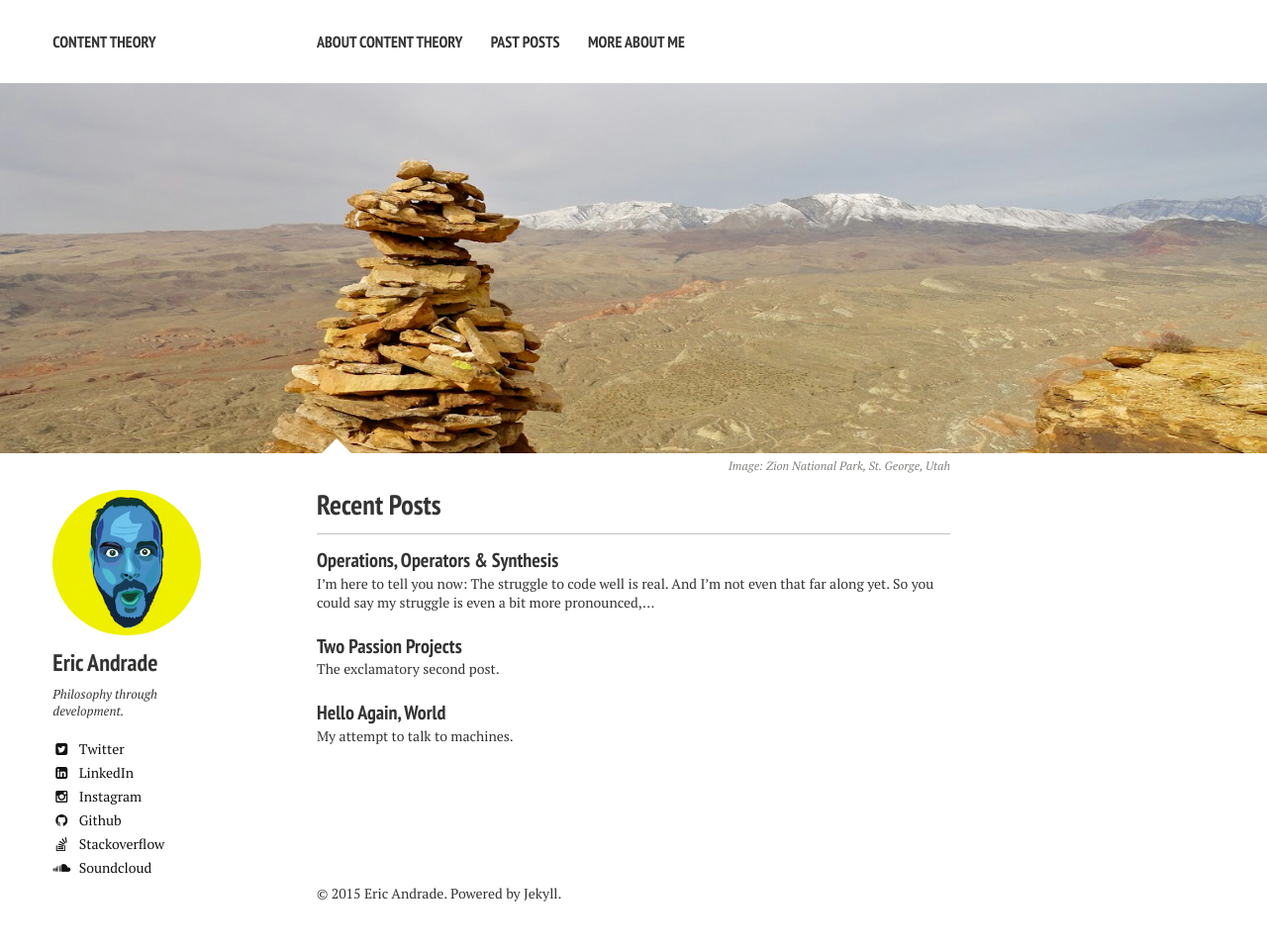
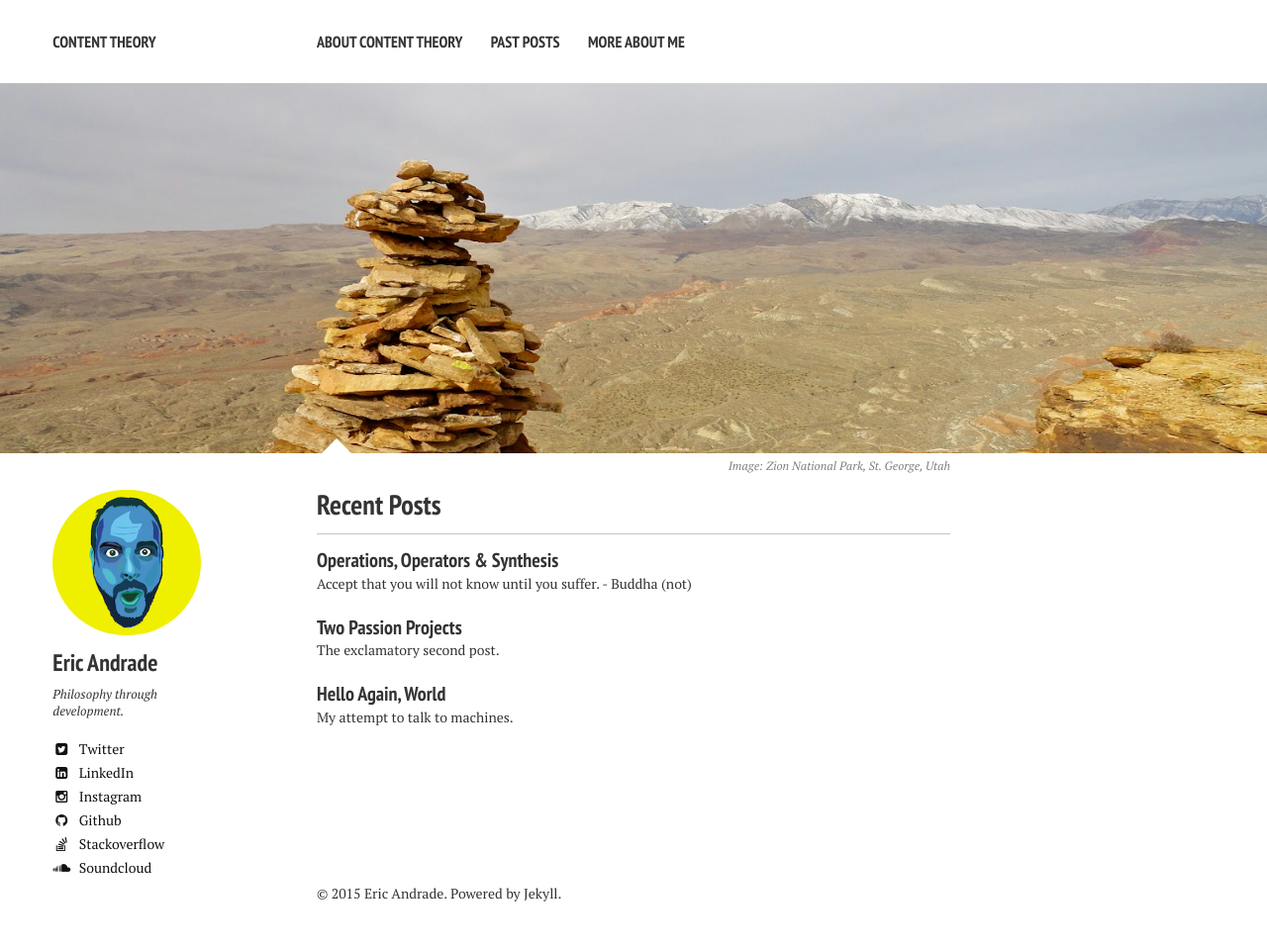
Before and after one commit to buddhaplex/content-theory, a Jekyll site: the page built from index.md, in a window 1280 px wide. Shown: the whole page at 99% size. Built offline with Jekyll 4.4.1, drawn with Linux system fonts in a browser that asks for light colours; nearby versions of some CDN libraries.

Commit message:
Operations Operators and Synthesis Post

```diff
--- a/_posts/2015-08-27-operations-operators-and-synthesis.markdown
+++ b/_posts/2015-08-27-operations-operators-and-synthesis.markdown
@@ -3,7 +3,7 @@ layout: post
 title: Operations, Operators & Synthesis
 modified:
 categories:
-excerpt:
+excerpt: Accept that you will not know until you suffer. - Buddha (not)
 tags: [Development, Ruby, Ruby on Rails, Operations, Advertising, Learning]
 image:
   credit: Revelate. Concatenate. The animals we ate. At 98 we all rotate.
```
Also changed, not shown: images/ampsnds.jpeg.
